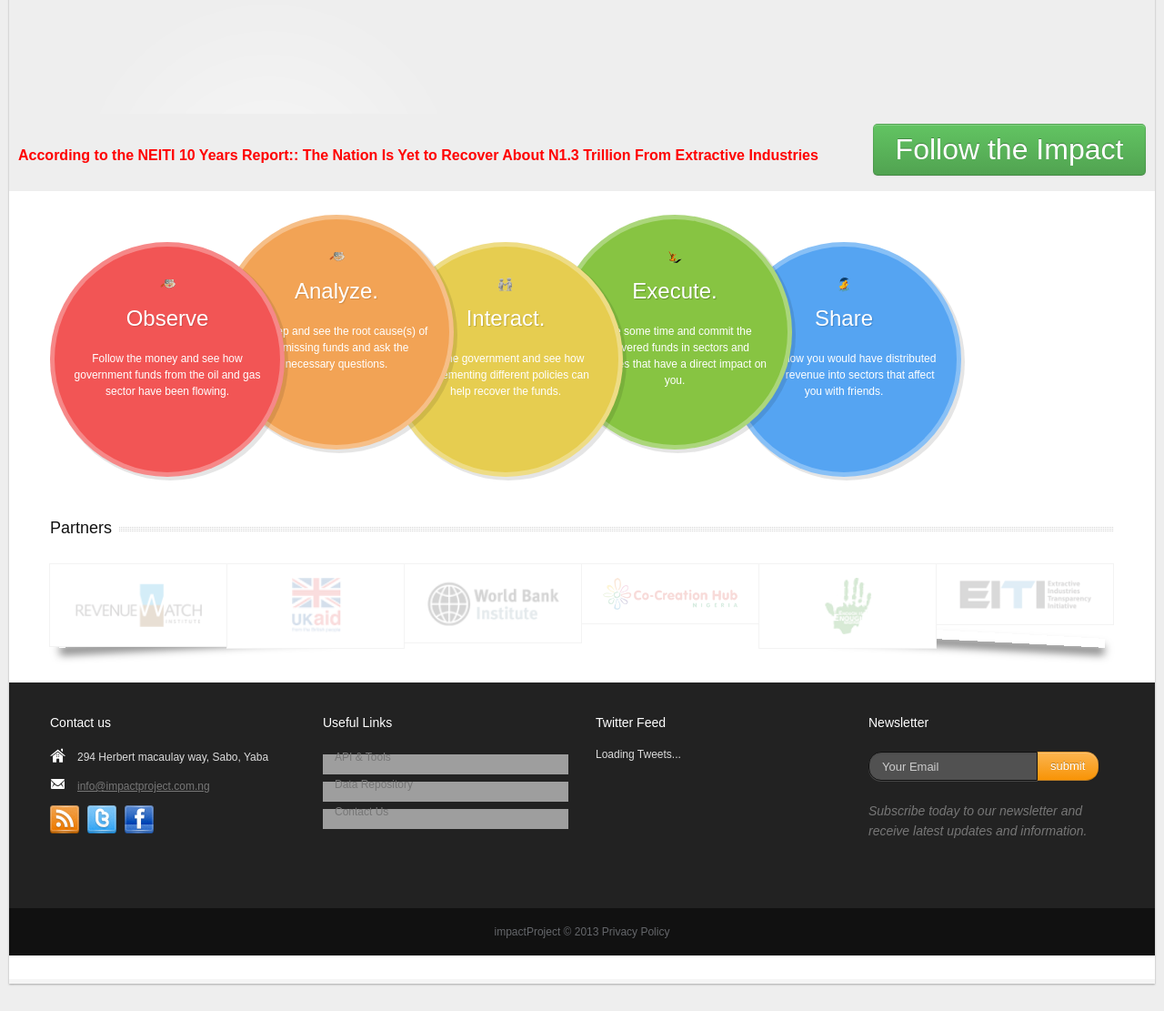
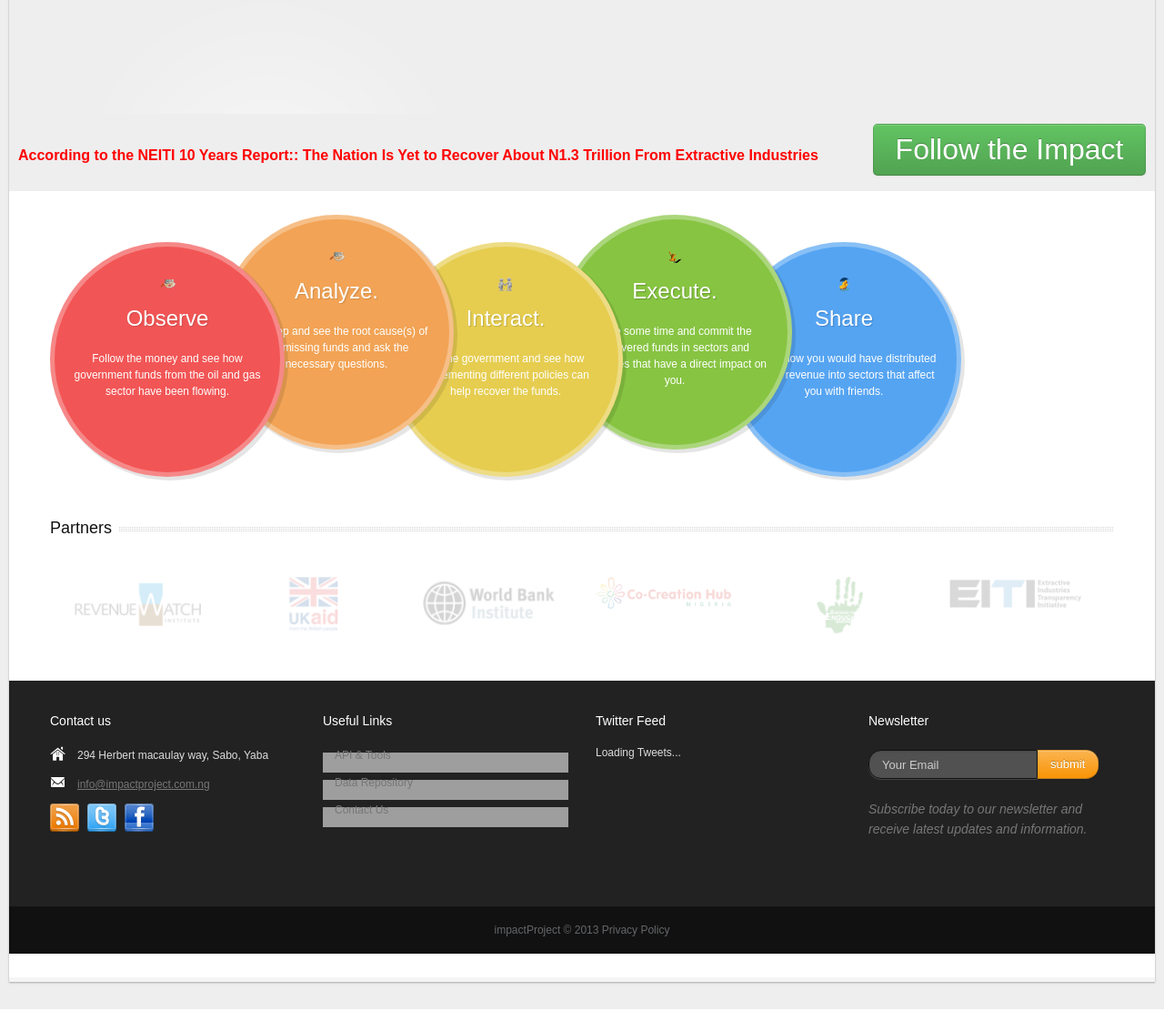
Before and after one commit to renovator/impactproject, a PHP site: page / in a window 1280 px wide. Shown: the part 453-1564 px from the top of the page at 91% size. Run offline with PHP 8.4, Linux system fonts and the light colour scheme; some libraries are stand-ins or nearby versions; some web fonts are replaced; grey boxes are pictures that could not be loaded.

Commit message:
css: update styling.

```diff
--- a/impart/css/style.css
+++ b/impart/css/style.css
@@ -662,9 +662,9 @@ transition:all .3s ease
 
 .shadowdrop { position:absolute; background-image:url("../img/shadow-bottom.png"); background-repeat:no-repeat; background-position:top center; height:42px; width:100%; top:0; z-index:40; }
 
-.shadow-large { position: relative; }
+/*.shadow-large { position: relative; }*/
 
-.shadow-large:before, .shadow-large:after { z-index: -1; position: absolute; content: ""; bottom: 9px; left: 10px; width: 50%; top: 80%; max-width:300px; -webkit-box-shadow: 0 8px 10px rgba(0, 0, 0, 0.5); -moz-box-shadow: 0 8px 10px rgba(0, 0, 0, 0.5); box-shadow: 0 8px 10px rgba(0, 0, 0, 0.5); -webkit-transform: rotate(-3deg); -moz-transform: rotate(-3deg); -o-transform: rotate(-3deg); -ms-transform: rotate(-3deg); transform: rotate(-3deg); }
+.shadow-large:before, .shadow-large:after { z-index: -1; position: absolute; content: ""; bottom: 9px; left: 10px; width: 50%; top: 80%; max-width:300px;/* -webkit-box-shadow: 0 8px 10px rgba(0, 0, 0, 0.5); -moz-box-shadow: 0 8px 10px rgba(0, 0, 0, 0.5); box-shadow: 0 8px 10px rgba(0, 0, 0, 0.5);*/ -webkit-transform: rotate(-3deg); -moz-transform: rotate(-3deg); -o-transform: rotate(-3deg); -ms-transform: rotate(-3deg); transform: rotate(-3deg); }
 
 .shadow-large:after { -webkit-transform: rotate(3deg); -moz-transform: rotate(3deg); -o-transform: rotate(3deg); -ms-transform: rotate(3deg); transform: rotate(3deg); right: 10px; left: auto; }
 
@@ -698,7 +698,7 @@ a.link-more:hover { text-decoration: underline; }
 /*list-banners*/
 .list-banners { display: inline-block; margin: 0 0 30px 0; }
 
-.list-banners li { border: 1px solid #F3F3F3; display: inline-block; float: left; margin-left: -1px; margin-top: -1px; padding: 15px 23px; width: 109px; }
+.list-banners li { /*border: 1px solid #F3F3F3;*/ display: inline-block; float: left; margin-left: -1px; margin-top: -1px; padding: 15px 23px; width: 109px; }
 
 .list-banners li:first-child { }
 
```
